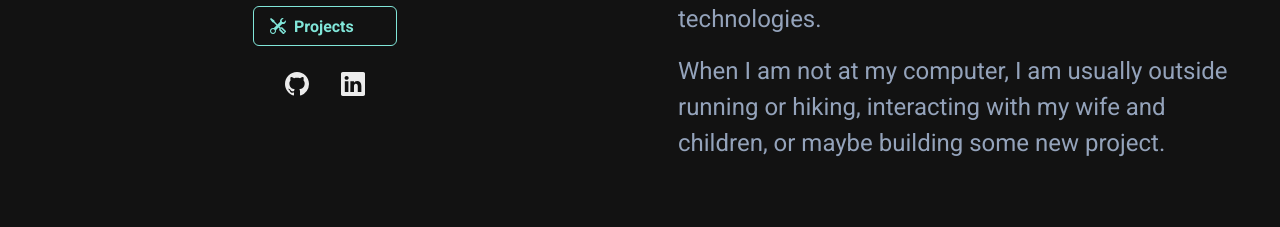
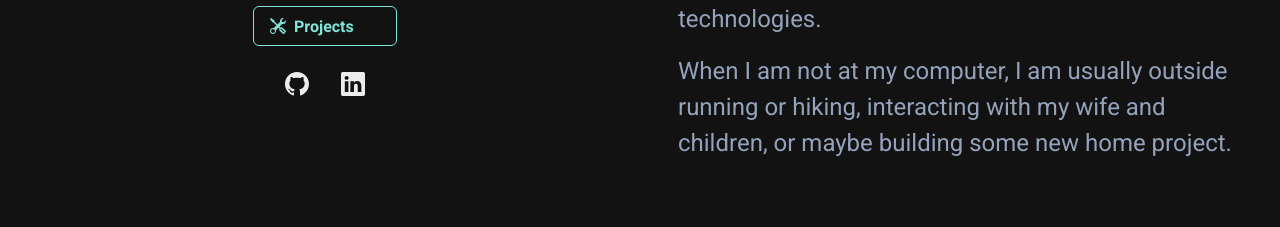
Before and after one commit to ocsfwarch/thetapsite_v4, a React (Vite) app: page / in a window 1280 px wide. Shown: the part 439-666 px from the top of the page. Built offline with nearby package versions, Linux system fonts and the light colour scheme.

Commit message:
Update About  info

```diff
--- a/src/components/AboutMe/AboutMe.tsx
+++ b/src/components/AboutMe/AboutMe.tsx
@@ -24,7 +24,7 @@ const AboutMe = () => {
       </p>
       <p style={{ paddingBottom: "1rem", fontSize: "1.5rem" }}>
         When I am not at my computer, I am usually outside running or hiking,
-        interacting with my wife and children, or maybe building some new
+        interacting with my wife and children, or maybe building some new home
         project.
       </p>
     </Box>
```
